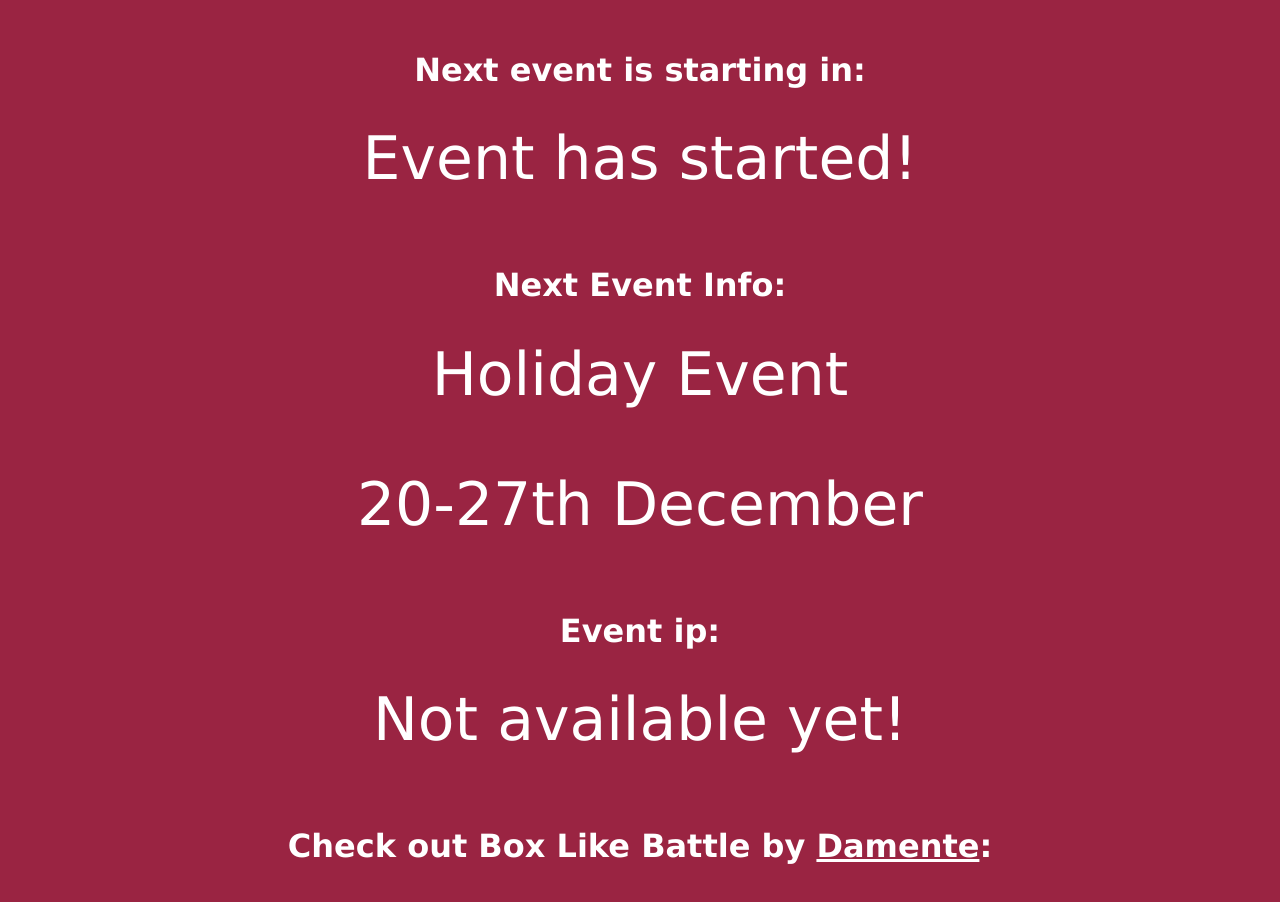
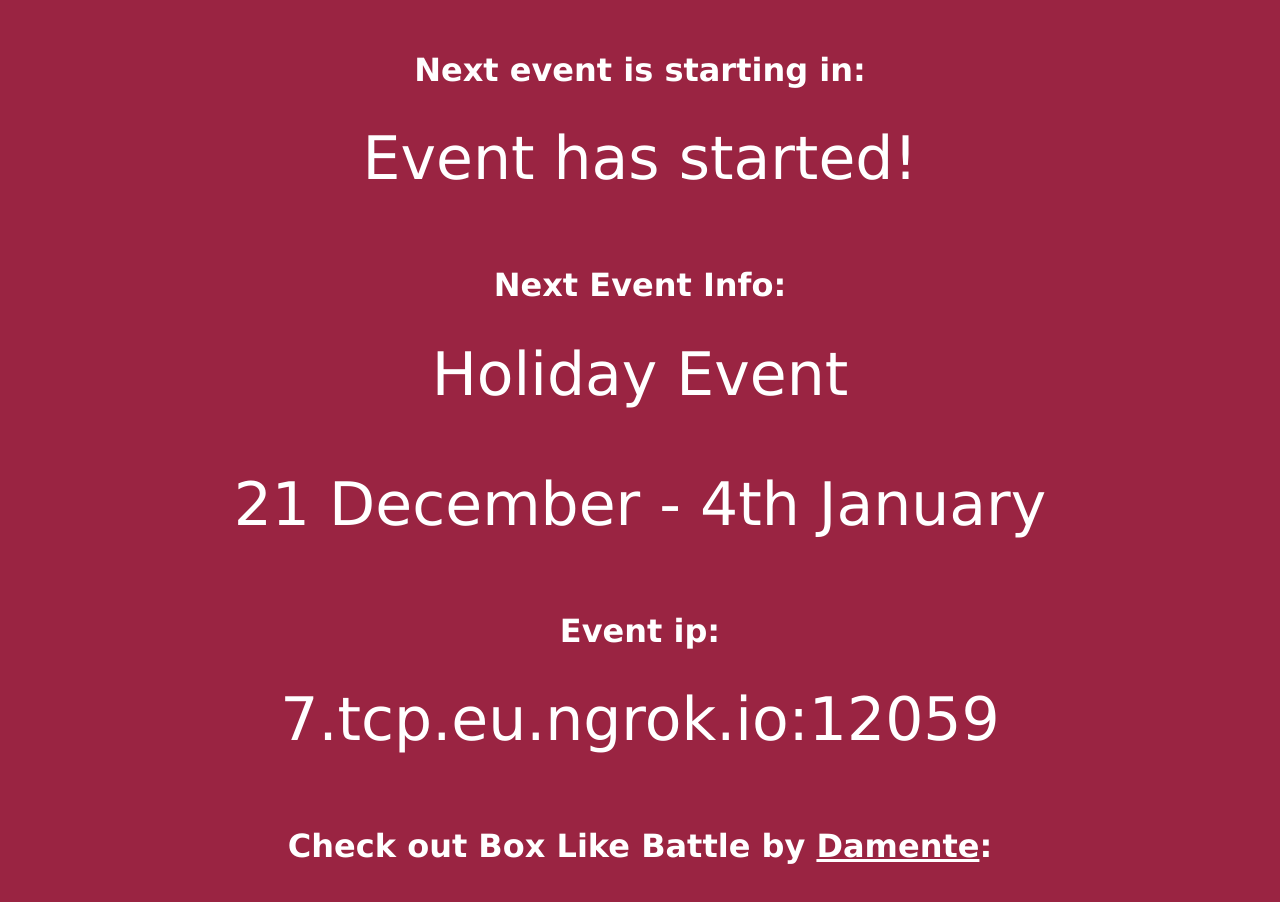
Before and after one commit to AlexBGood/VarnaHard-Site, a plain HTML site: page index.html in a window 1280 px wide. Shown: the part 176-1078 px from the top of the page. Drawn offline with Linux system fonts and the light colour scheme; grey boxes are pictures that could not be loaded.

Commit message:
Index 3.4
Corrected info for the holiday event

```diff
--- a/index.html
+++ b/index.html
@@ -59,9 +59,9 @@ var x = setInterval(function() {
 </script>
 <h1> Next Event Info:</h1>
 <p> Holiday Event </p>
-<p>20-27th December</p>
+<p>21 December - 4th January</p>
 <h1> Event ip:</h1>
-<p> Not available yet!  </p>
+<p> 7.tcp.eu.ngrok.io:12059  </p>
 <h1> Check out Box Like Battle by <a href="https://www.youtube.com/channel/UC2T11X51Jp0Pfjs7ufbQGow" style="color: white">Damente</a>:</h1>
 <style>
 .iframe-container{
```
